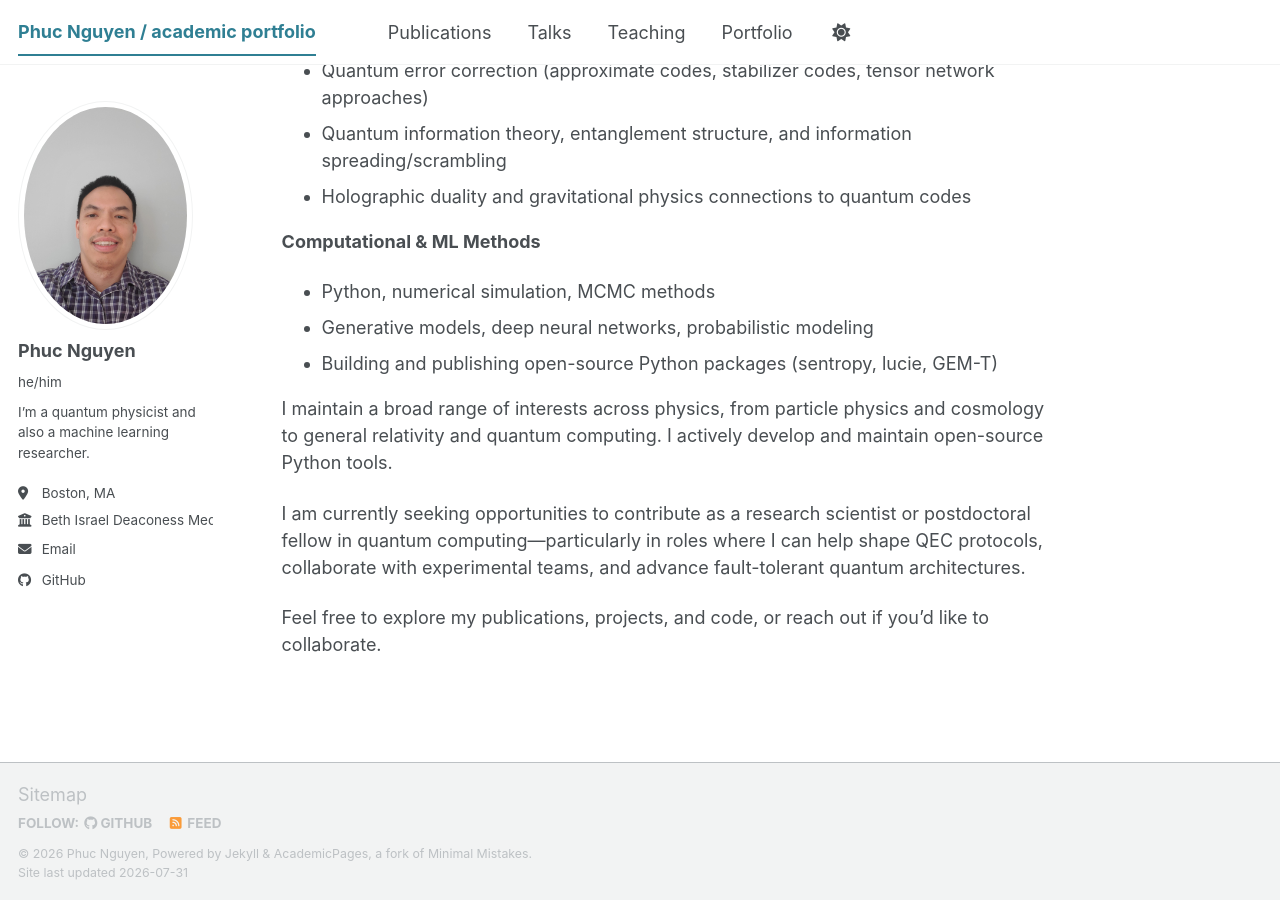
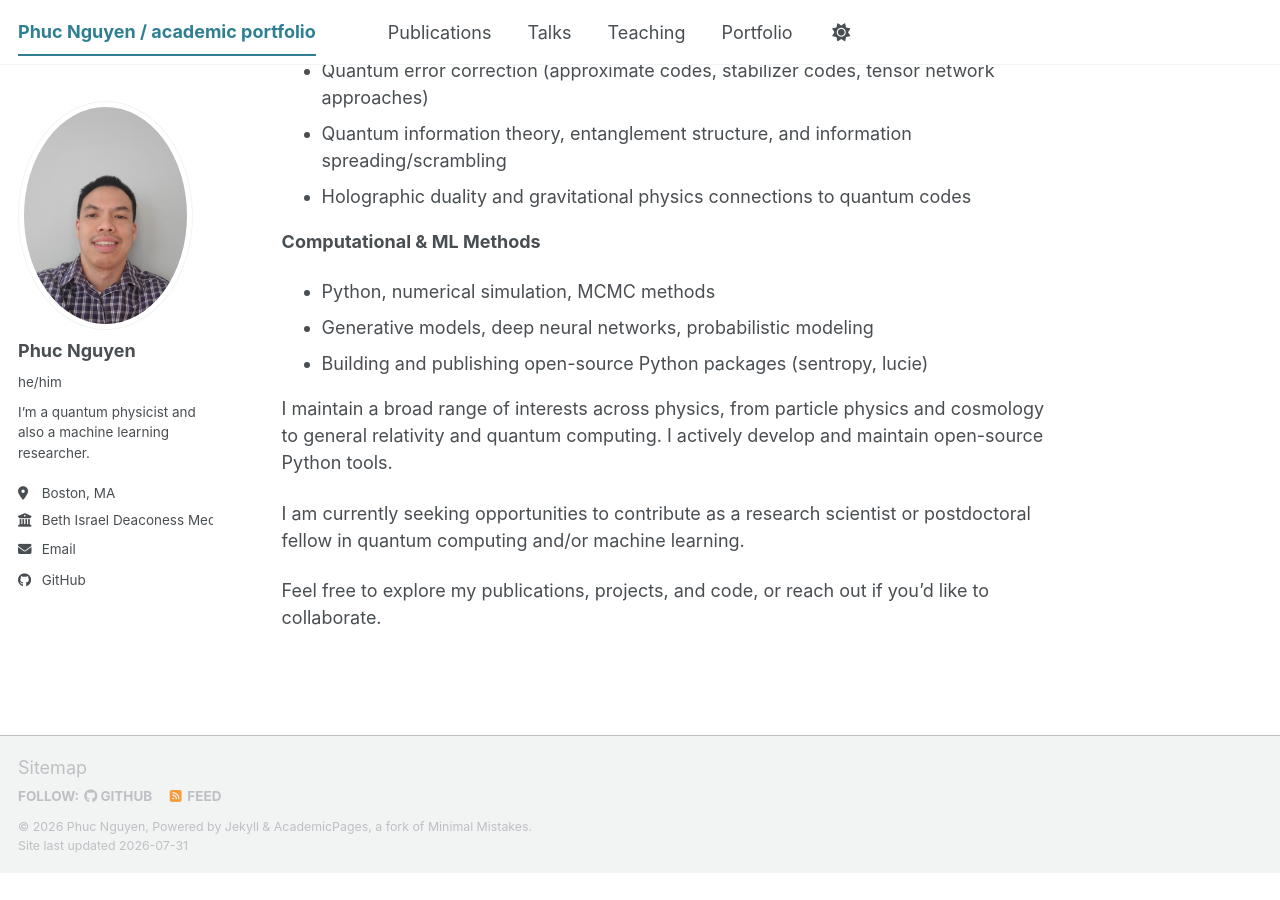
Before and after one commit to nhongphuc/nhongphuc.github.io, a Jekyll site: the page built from _pages/about.md, in a window 1280 px wide and 900 px high, scrolled down 585 px. Built offline with Jekyll 4.4.1, drawn with Linux system fonts in a browser that asks for light colours; a script bundle is joined from its source files by our own code; library files that are not in the unit come from our copies; after the commit the page ends 1458 px from its top, so only the background shows below that.

Commit message:
Update about page with revised package list and interests
Removed reference to GEM-T package and added machine learning to career interests.

```diff
--- a/_pages/about.md
+++ b/_pages/about.md
@@ -20,10 +20,10 @@ My core technical expertise includes:
 
 - Python, numerical simulation, MCMC methods
 - Generative models, deep neural networks, probabilistic modeling
-- Building and publishing open-source Python packages (sentropy, lucie, GEM-T)
+- Building and publishing open-source Python packages (sentropy, lucie)
 
 I maintain a broad range of interests across physics, from particle physics and cosmology to general relativity and quantum computing. I actively develop and maintain open-source Python tools.
 
-I am currently seeking opportunities to contribute as a research scientist or postdoctoral fellow in quantum computing—particularly in roles where I can help shape QEC protocols, collaborate with experimental teams, and advance fault-tolerant quantum architectures.
+I am currently seeking opportunities to contribute as a research scientist or postdoctoral fellow in quantum computing and/or machine learning.
 
 Feel free to explore my publications, projects, and code, or reach out if you'd like to collaborate.
```
